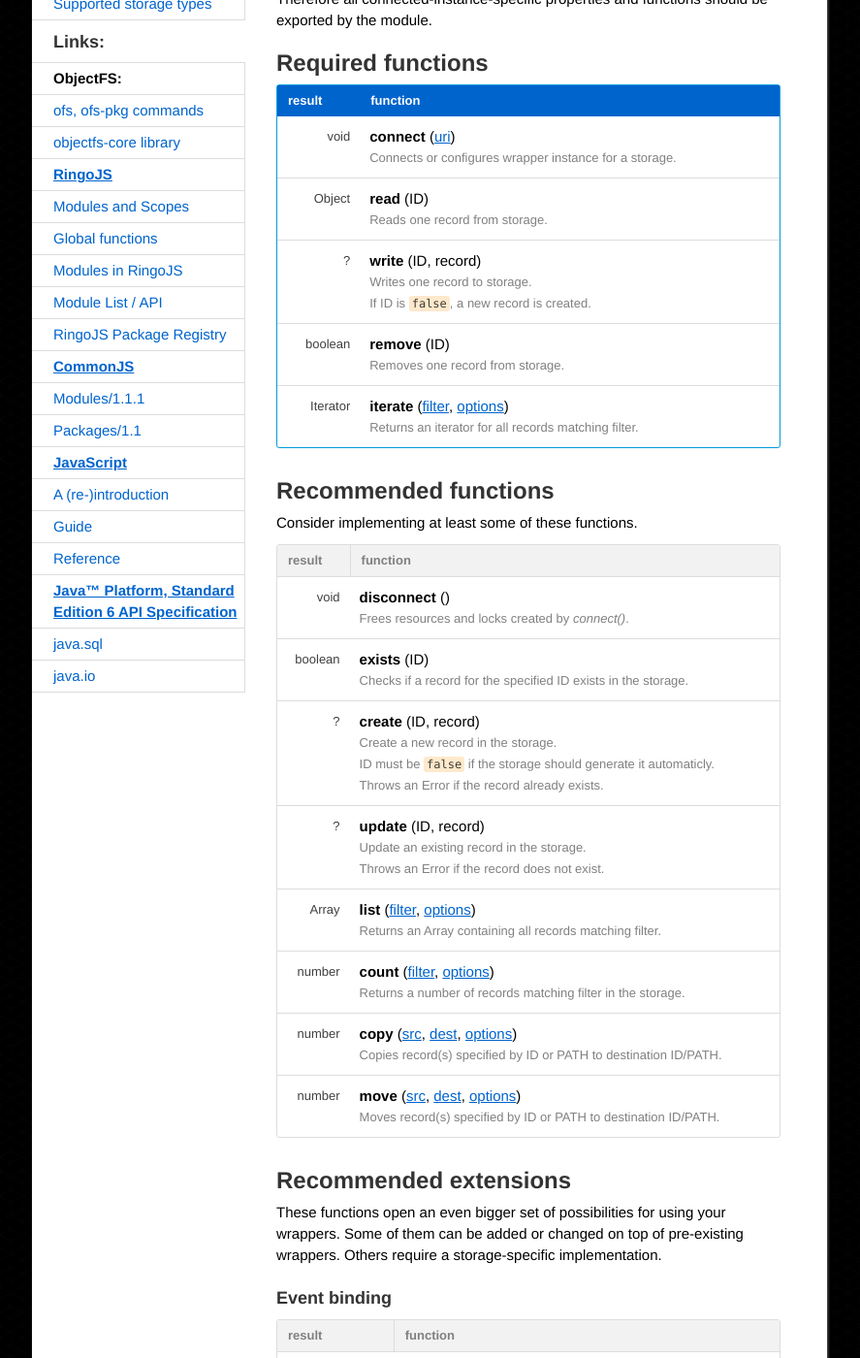
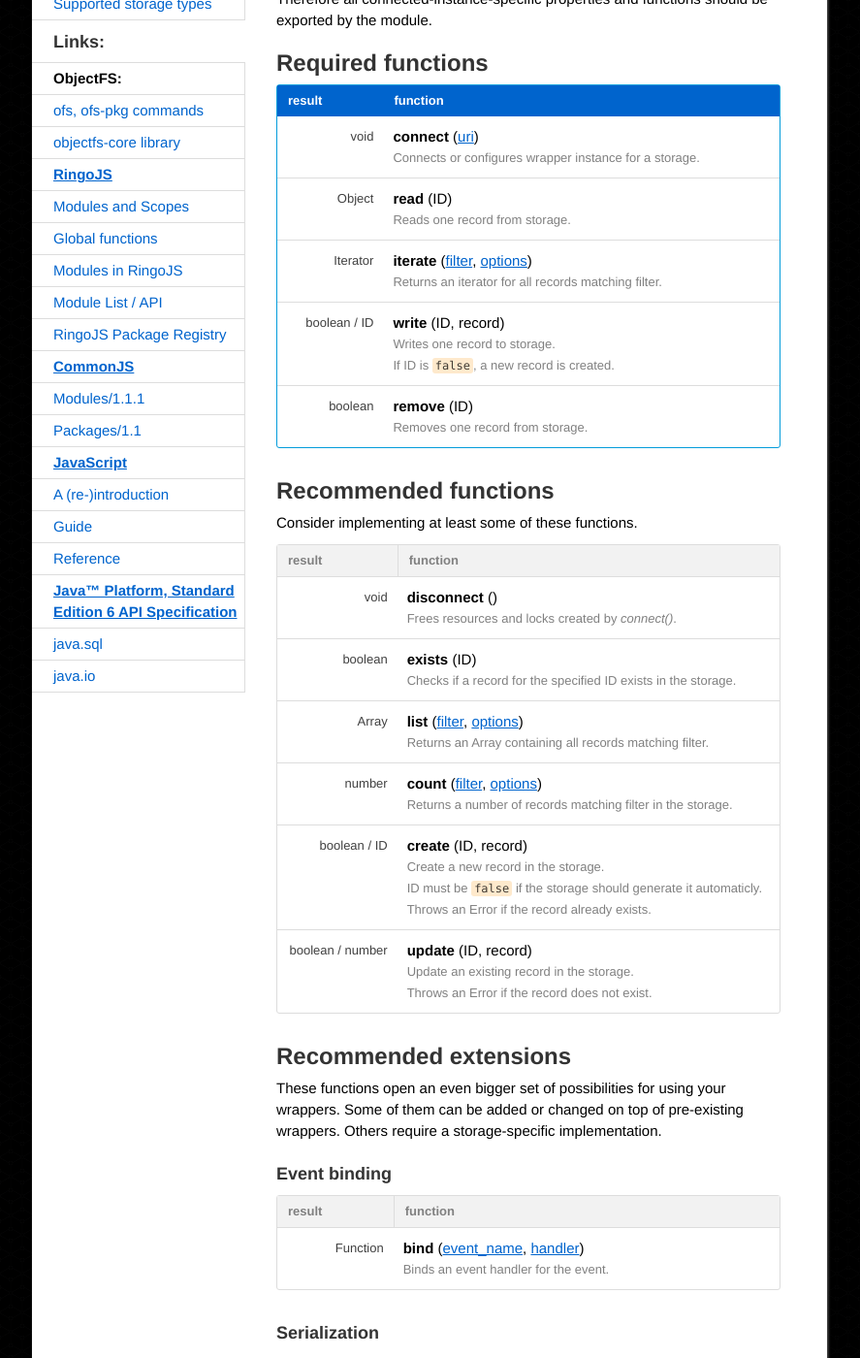
Before and after one commit to emilis/objectfs.org, a Jekyll site: the page built from docs/storage-wrapper.html, in a window 1280 px wide and 1400 px high, scrolled down 407 px. Shown: the whole window at 97% size, without its empty margins (217-1104 px from the left). Built offline with Jekyll 4.4.1, drawn with Linux system fonts in a browser that asks for light colours.

Commit message:
Improved wrapper spec a bit.

```diff
--- a/docs/storage-wrapper.html
+++ b/docs/storage-wrapper.html
@@ -21,16 +21,16 @@ title: Storage wrapper specification
         <tr id="read"><td>Object</td>
             <td><b>read</b> (ID)<br>
                 <p>Reads one record from storage.</p></td></tr>
-        <tr id="write"><td>?</td>
+        <tr id="iterate"><td>Iterator</td>
+            <td><b>iterate</b> (<a href="#params-filter">filter</a>, <a href="#params-options">options</a>)<br>
+                <p>Returns an iterator for all records matching filter.</p></td></tr>
+        <tr id="write"><td>boolean / ID</td>
             <td><b>write</b> (ID, record)<br>
                 <p><p>Writes one record to storage.</p>
                     <p>If ID is <code>false</code>, a new record is created.</p></p></td></tr>
         <tr id="remove"><td>boolean</td>
             <td><b>remove</b> (ID)<br>
                 <p>Removes one record from storage.</p></td></tr>
-        <tr id="iterate"><td>Iterator</td>
-            <td><b>iterate</b> (<a href="#params-filter">filter</a>, <a href="#params-options">options</a>)<br>
-                <p>Returns an iterator for all records matching filter.</p></td></tr>
     </tbody>
 </table>
 
@@ -48,27 +48,29 @@ title: Storage wrapper specification
         <tr id="exists"><td>boolean</td>
             <td><b>exists</b> (ID)<br>
                 <p>Checks if a record for the specified ID exists in the storage.</p></td></tr>
-        <tr id="create"><td>?</td>
-            <td><b>create</b> (ID, record)<br>
-                <p><p>Create a new record in the storage.</p>
-                    <p>ID must be <code>false</code> if the storage should generate it automaticly.</p>
-                    <p>Throws an Error if the record already exists.</p></p></td></tr>
-        <tr id="update"><td>?</td>
-            <td><b>update</b> (ID, record)<br>
-                <p><p>Update an existing record in the storage.</p>
-                    <p>Throws an Error if the record does not exist.</p></p></td></tr>
         <tr id="list"><td>Array</td>
             <td><b>list</b> (<a href="#params-filter">filter</a>, <a href="#params-options">options</a>)<br>
                 <p>Returns an Array containing all records matching filter.</p></td></tr>
         <tr id="count"><td>number</td>
             <td><b>count</b> (<a href="#params-filter">filter</a>, <a href="#params-options">options</a>)<br>
                 <p>Returns a number of records matching filter in the storage.</p></td></tr>
+        <tr id="create"><td>boolean / ID</td>
+            <td><b>create</b> (ID, record)<br>
+                <p><p>Create a new record in the storage.</p>
+                    <p>ID must be <code>false</code> if the storage should generate it automaticly.</p>
+                    <p>Throws an Error if the record already exists.</p></p></td></tr>
+        <tr id="update"><td>boolean / number</td>
+            <td><b>update</b> (ID, record)<br>
+                <p><p>Update an existing record in the storage.</p>
+                    <p>Throws an Error if the record does not exist.</p></p></td></tr>
+        <!--
         <tr id="copy"><td>number</td>
             <td><b>copy</b> (<a href="#params-source">src</a>, <a href="#params-source">dest</a>, <a href="#params-options">options</a>)<br>
                 <p>Copies record(s) specified by ID or PATH to destination ID/PATH.</p></td></tr>
         <tr id="move"><td>number</td>
             <td><b>move</b> (<a href="#params-source">src</a>, <a href="#params-source">dest</a>, <a href="#params-options">options</a>)<br>
                 <p>Moves record(s) specified by ID or PATH to destination ID/PATH.</p></td></tr>
+        -->
     </tbody>
 </table>
 
```
Also changed, not shown: other parts of docs/storage-wrapper.html (+1 -1 lines).
